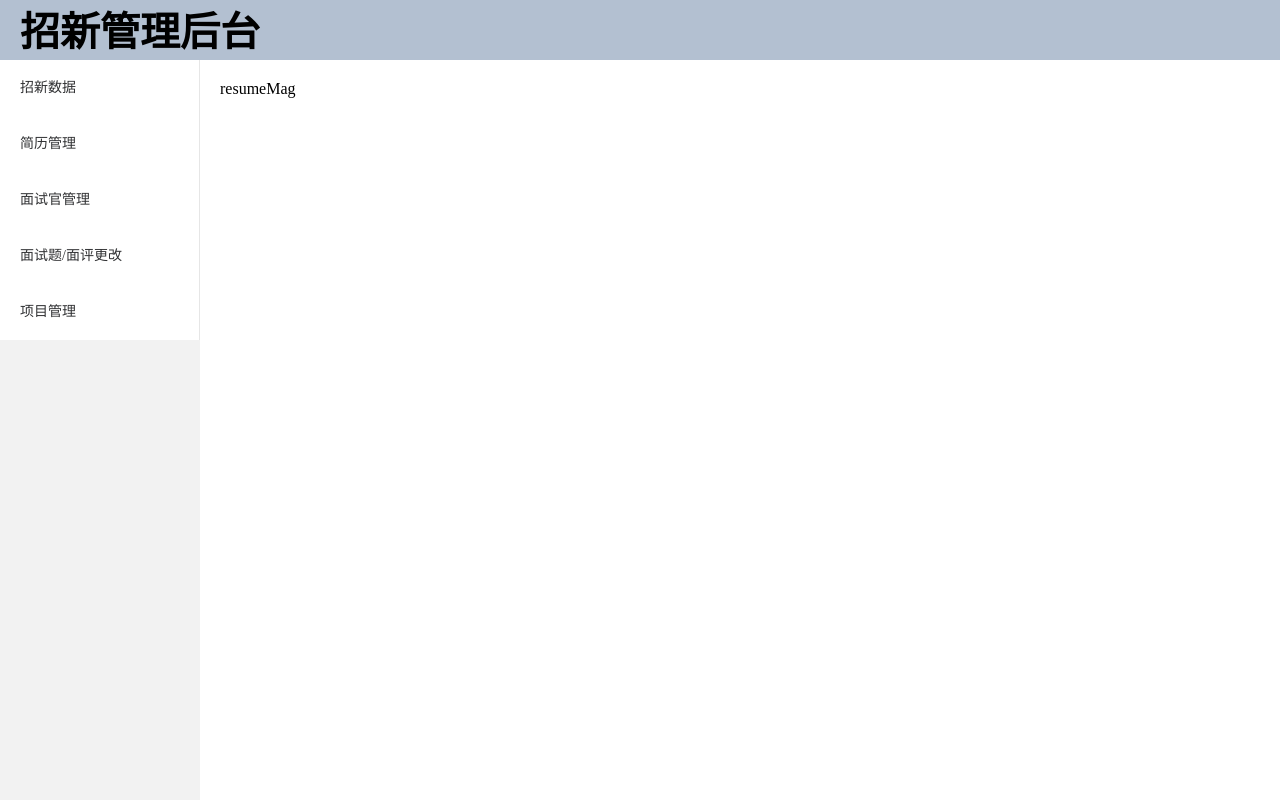
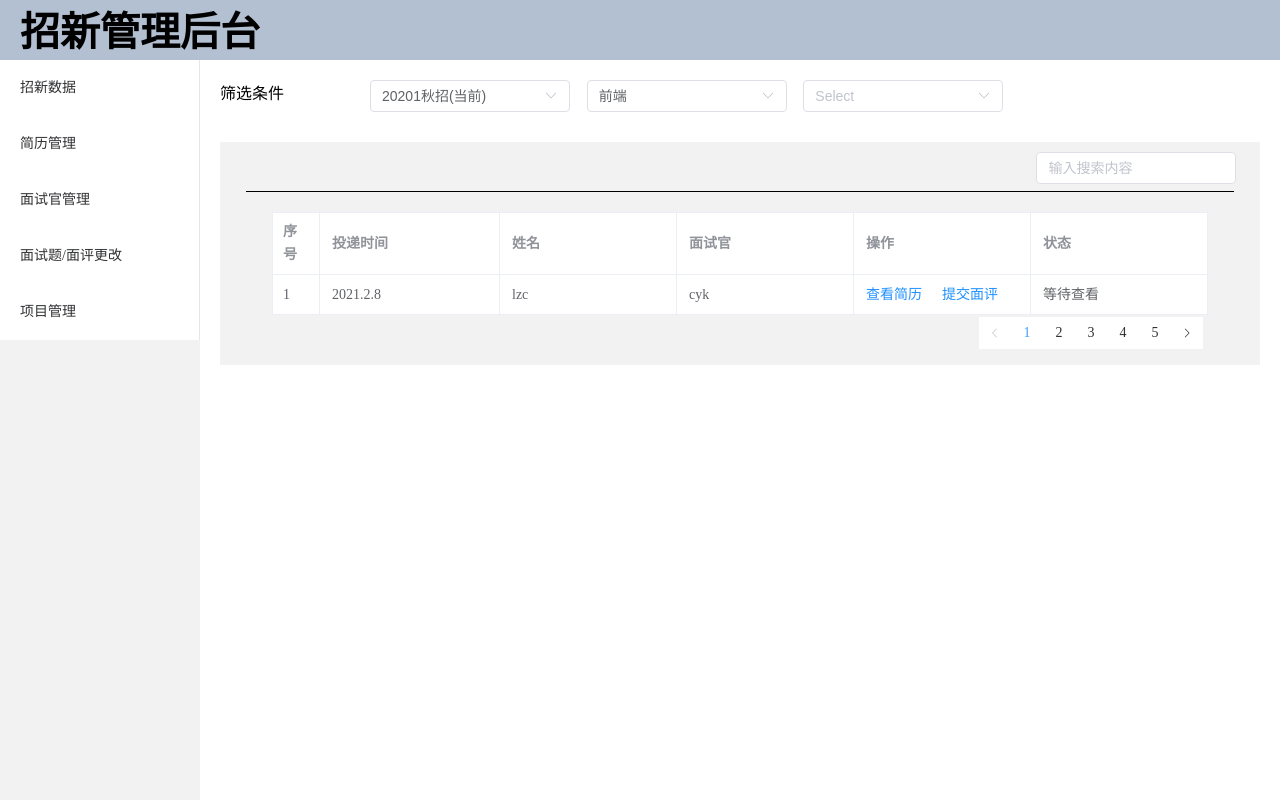
Before and after one commit to faga1/enroll, a Vue app: page /admin/resumeMag in a window 1280 px wide. Built offline with nearby package versions, Linux system fonts and the light colour scheme.

Commit message:
简历管理

```diff
--- a/auto-imports.d.ts
+++ b/auto-imports.d.ts
@@ -5,6 +5,7 @@ declare global {
   const ElButton: typeof import('element-plus/es')['ElButton']
   const ElCol: typeof import('element-plus/es')['ElCol']
   const ElContainer: typeof import('element-plus/es')['ElContainer']
+  const ElDialog: typeof import('element-plus/es')['ElDialog']
   const ElForm: typeof import('element-plus/es')['ElForm']
   const ElFormItem: typeof import('element-plus/es')['ElFormItem']
   const ElHeader: typeof import('element-plus/es')['ElHeader']
--- /dev/null
+++ b/src/components/postSelector.vue
@@ -0,0 +1,30 @@
+<template>
+    <el-select v-model="post">
+        <el-option
+            v-for="item in postList"
+            @click="changePost(item.name)"
+            :label="item.name"
+            :value="item.name"
+            :key="item.name"></el-option>
+    </el-select>
+</template>
+<script setup lang="ts">
+import { reactive, ref, defineProps, defineEmits } from 'vue';
+
+const props = defineProps({
+    init: String
+})
+const post = ref(props.init)
+const postList = reactive([
+    { name: '全部' },
+    { name: '未读' },
+    { name: '已读' },
+    { name: '已处理' }
+])
+const emit = defineEmits(['changePost'])
+function changePost(postName:string){
+    emit('changePost', postName)
+}
+</script>
+<style lang="less" scoped>
+</style>
--- a/src/views/admin/data.vue
+++ b/src/views/admin/data.vue
@@ -1,13 +1,7 @@
 <template>
     <div>
         <span>筛选条件</span>
-        <el-select v-model="post">
-            <el-option
-            v-for="item in postList"
-            :key='item.name'
-            :label="item.name"
-            :value="item.name"></el-option>
-        </el-select>
+        <PostSelector init="全部"></PostSelector>
     </div>
     <el-row>
         <el-col :span="12">
@@ -55,14 +49,8 @@
 </template>
 <script setup lang="ts">
 import { reactive, ref } from 'vue'
+import PostSelector from '@/components/postSelector.vue'
 
-const post = ref('全部')
-const postList = reactive([
-    { name: '前端' },
-    { name: '后端' },
-    { name: '产品' },
-    { name: '运营' }
-])
 const deliveryData = reactive([
   { post: '人数', front: '2', pm: 5, end: 2, operate: 3, UI: 7, total: 32 },
   { post: '占比', front: 0.4, pm: 0.2, end: 0.2, operate: 0.1, UI: 0.3, total: 1 },
--- a/src/views/admin/resumeMag.vue
+++ b/src/views/admin/resumeMag.vue
@@ -1,7 +1,119 @@
 <template>
-resumeMag
+    <el-row>
+        <el-col :span="3">筛选条件</el-col>
+        <el-col :span='5'>
+            <el-select v-model="project">
+                <el-option
+                    v-for="item in projectList"
+                    :label="item.label"
+                    :value="item.value"
+                    :key="item.value">
+                </el-option>
+            </el-select>
+        </el-col>
+        <el-col :span="5"><PostSelector init="前端" @changePost="changePost"></PostSelector></el-col>
+        <el-col :span="5"><el-select></el-select></el-col>
+    </el-row>
+    <div class="container">
+        <div class="header"><el-input placeholder="输入搜索内容"></el-input></div>
+        <div class="content">
+            <el-table :data="resumeList" border>
+                <el-table-column type="index" label="序号"></el-table-column>
+                <el-table-column prop="time" label="投递时间"></el-table-column>
+                <el-table-column prop="name" label="姓名"></el-table-column>
+                <el-table-column prop="interviewer" label="面试官"></el-table-column>
+                <el-table-column label="操作">
+                    <template #default="scope">
+                        <a @click="showResume(scope.$index)">查看简历</a>
+                        <a @click="showInterview(scope.$index)">提交面评</a>
+                    </template>
+                </el-table-column>
+                <el-table-column prop="state" label="状态"></el-table-column>
+            </el-table>
+            <el-pagination layout="prev, pager, next" :total="50"></el-pagination>
+        </div>
+    </div>
+    <el-dialog
+        v-model="resumeVis"
+        title="查看简历"
+    >
+        <div class="userInfo">姓名/年级/专业</div>
+        <el-input type="textarea" :rows="10" v-model="resumeList[current].explain"></el-input>
+    </el-dialog>
+    <el-dialog
+        v-model="interviewVis"
+        title="提交面评">
+        <el-input type="textarea" :rows="10"></el-input>
+        <template #footer>
+            <el-button>取消</el-button>
+            <el-button type="primary" @click="sendInterview">提交</el-button>
+        </template>
+    </el-dialog>
 </template>
 <script setup lang="ts">
+import { ref, reactive } from 'vue';
+import PostSelector from '../../components/postSelector.vue'
+
+const current = ref(0)
+const interviewVis = ref(false)
+const resumeVis = ref(false)
+const project = ref('20201秋招(当前)')
+const projectList = reactive([
+    { label: '2021秋招(当前)', value: '2021秋招(当前)' }
+])
+const resumeList = reactive([
+    { time: '2021.2.8', name: 'lzc', interviewer: 'cyk', state: '等待查看', id: 1, explain: '有过经验' }
+])
+function changePost(e:string){
+    console.log(e);
+}
+function showResume(index: number){
+    resumeVis.value = true
+    current.value = index
+}
+function showInterview(index: number){
+    interviewVis.value = true
+    console.log(index);
+    current.value = index
+}
+function sendInterview(id: number){
+    console.log(id);
+}
 </script>
 <style lang="less" scoped>
+a{
+    color:dodgerblue;
+    cursor: pointer;
+    margin-right: 20px;
+}
+.container{
+    background-color: rgb(242,242,242);
+    margin-top: 30px;
+    padding-bottom:50px;
+    .header{
+        width: 95%;
+        height: 50px;
+        margin:0 auto;
+        border-bottom:1px solid #000000;
+        .el-input{
+            margin:10px 80% 0;
+        }
+    }
+    .content{
+        width: 90%;
+        margin:20px auto 0;
+        position: relative;
+        .el-pagination{
+            position:absolute;
+            right:0;
+        }
+    }
+}
+.el-dialog{
+    .userInfo{
+        text-align: center;
+        font-size: 16px;
+        margin: 10px;
+    }
+}
 </style>
```
